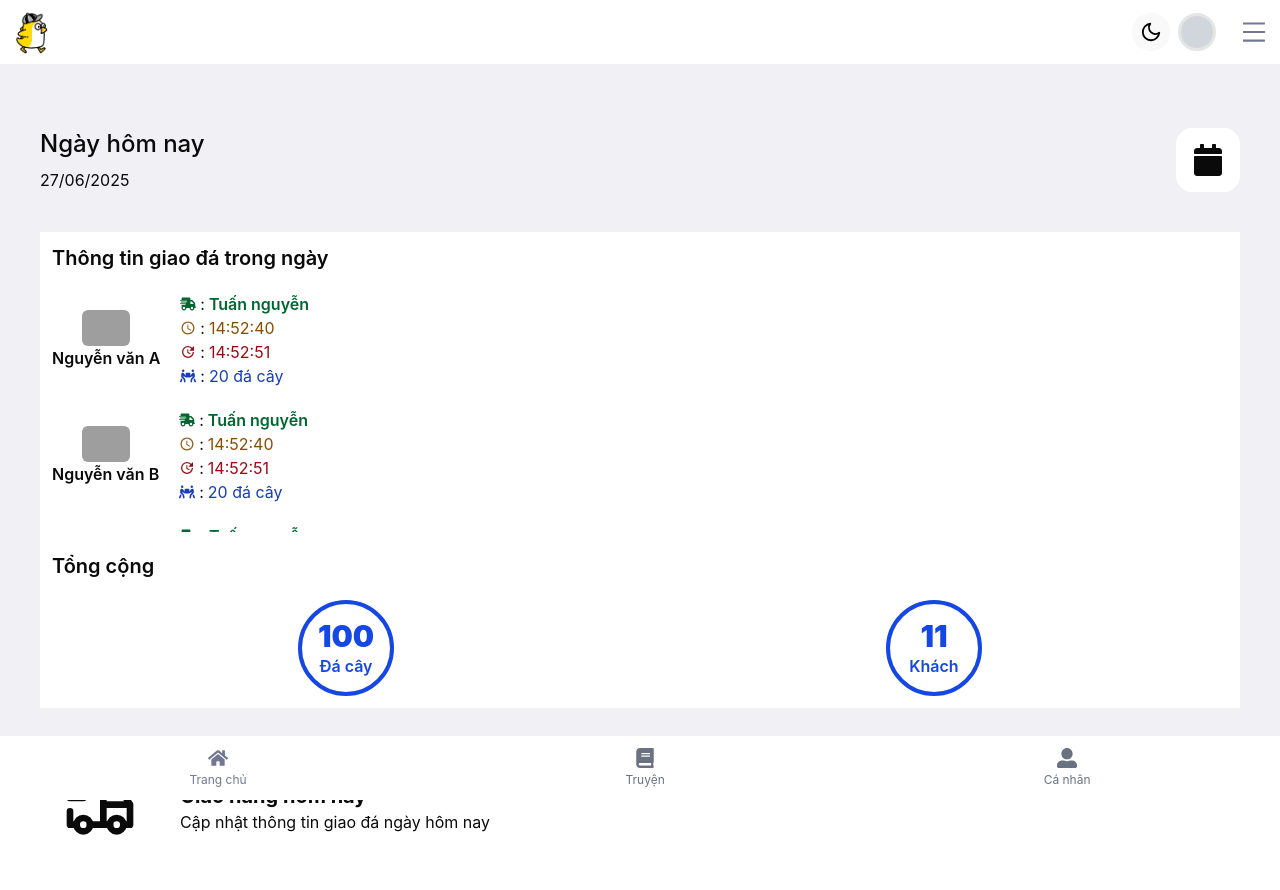
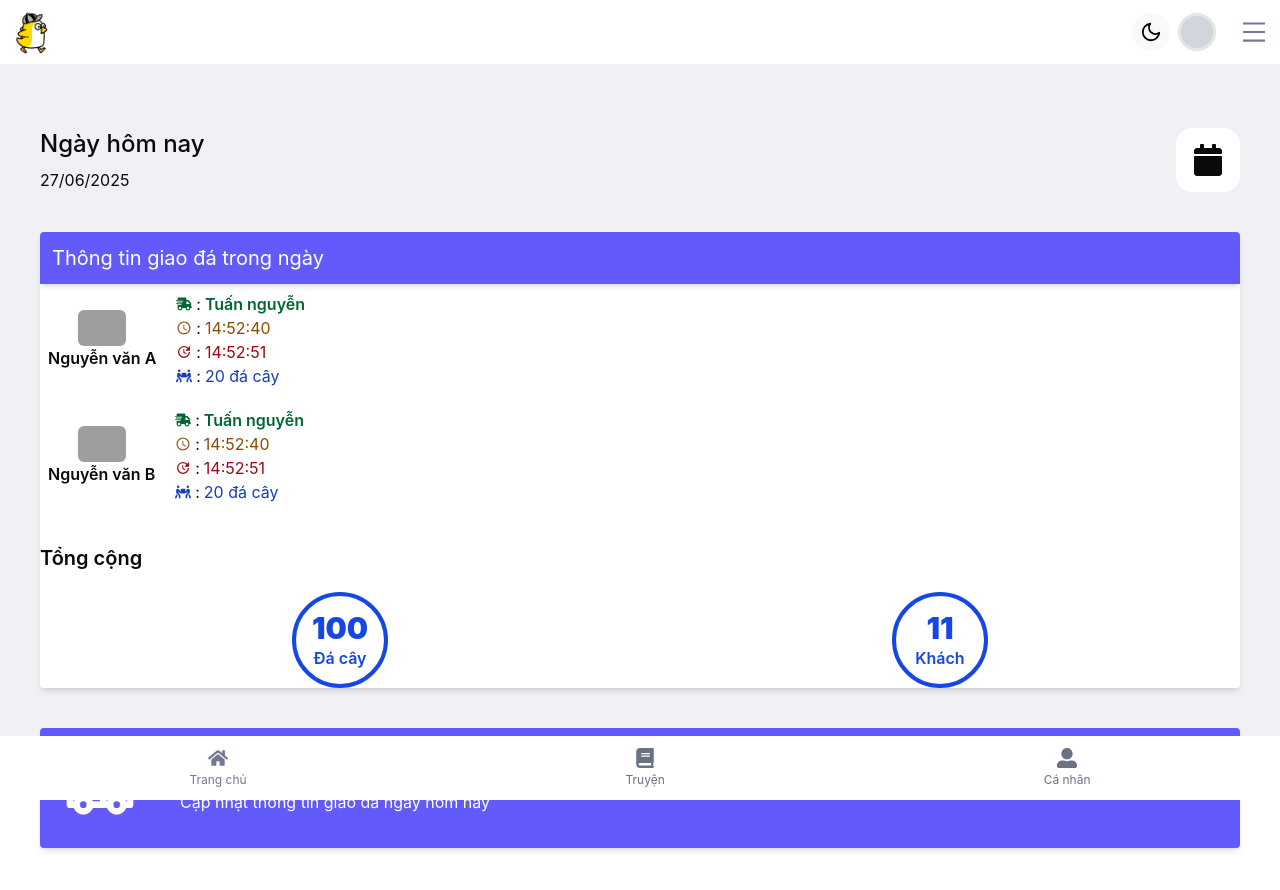
Before and after one commit to tuan0919/personal-app, a React (Vite) app: page / in a window 1280 px wide. Shown: the top 890 px of the page. Built offline with nearby package versions, Linux system fonts and the light colour scheme; grey boxes are pictures that could not be loaded.

Commit message:
small fix

```diff
--- a/src/App.tsx
+++ b/src/App.tsx
@@ -3,6 +3,7 @@
 import Home from "./pages/Home";
 import About from "./pages/About";
 import { SignIn } from "./pages/SignIn";
+import { Attend } from "./pages/Attend";
 
 function App() {
   return (
@@ -11,6 +12,8 @@
         <Route path="/" element={<Home />} />
         <Route path="/sign-in" element={<SignIn />} />
         <Route path="/about" element={<About />} />
+        <Route path="/attend" element={<Attend />} />
+        <Route path="*" element={<div>404 Not Found</div>} />
       </Routes>
     </>
   );
--- /dev/null
+++ b/src/pages/Attend.tsx
@@ -0,0 +1,72 @@
+import BottomNav from "@/components/BottomNav";
+import TopNav from "@/components/TopNav";
+import { Button } from "@/components/ui/button";
+import {
+  Form,
+  FormControl,
+  FormDescription,
+  FormField,
+  FormItem,
+  FormLabel,
+  FormMessage,
+} from "@/components/ui/form";
+import { Input } from "@/components/ui/input";
+import { zodResolver } from "@hookform/resolvers/zod";
+import { useForm } from "react-hook-form";
+import z from "zod";
+
+const formSchema = z.object({
+  username: z.string().min(2, {
+    message: "Username must be at least 2 characters.",
+  }),
+});
+
+export function ProfileForm() {
+  const form = useForm<z.infer<typeof formSchema>>({
+    resolver: zodResolver(formSchema),
+    defaultValues: {
+      username: "",
+    },
+  });
+  function onSubmit(values: z.infer<typeof formSchema>) {
+    // Do something with the form values.
+    // ✅ This will be type-safe and validated.
+    console.log(values);
+  }
+  return (
+    <Form {...form}>
+      <form onSubmit={form.handleSubmit(onSubmit)} className="space-y-8">
+        <FormField
+          control={form.control}
+          name="username"
+          render={({ field }) => (
+            <FormItem>
+              <FormLabel>Username</FormLabel>
+              <FormControl>
+                <Input placeholder="shadcn" {...field} />
+              </FormControl>
+              <FormDescription>
+                This is your public display name.
+              </FormDescription>
+              <FormMessage />
+            </FormItem>
+          )}
+        />
+        <Button type="submit">Submit</Button>
+      </form>
+    </Form>
+  );
+}
+
+export function Attend() {
+  return (
+    <div className="h-[100vh]">
+      <TopNav />
+      <div className="h-16"></div>
+      <div className="mx-10 p-3">
+        <ProfileForm />
+      </div>
+      <BottomNav />
+    </div>
+  );
+}
--- a/src/pages/Home.tsx
+++ b/src/pages/Home.tsx
@@ -6,6 +6,7 @@
 import { IoMdTime } from "react-icons/io";
 import { FaPeopleCarryBox } from "react-icons/fa6";
 import { MdOutlineUpdate } from "react-icons/md";
+import { Link } from "react-router-dom";
 
 export default function Home() {
   return (
@@ -20,12 +21,12 @@
           </div>
           <CalendarChooser />
         </div>
-        <div className="bg-primary p-3">
+        <div className="bg-primary shadow-md rounded overflow-hidden">
           {/* header */}
-          <div className="font-semibold text-xl mb-5">
+          <div className=" text-white text-xl bg-[#625afa] p-3 shadow-md">
             Thông tin giao đá trong ngày
           </div>
-          <div className="flex flex-col gap-5 max-h-[15rem] overflow-scroll">
+          <div className="flex flex-col gap-5 max-h-[15rem] overflow-scroll p-2">
             {Array.of("A", "B", "C", "D", "E", "F", "G").map((v) => (
               <div className="flex gap-5">
                 {/* Thông tin sơ bộ người nhận */}
@@ -76,13 +77,19 @@
             </div>
           </div>
         </div>
-        <div className="bg-primary p-5 flex items-center gap-10">
-          <TbTruckDelivery size={"5rem"} />
-          <div className="">
-            <div className="font-bold text-xl">Giao hàng hôm nay</div>
-            <div>Cập nhật thông tin giao đá ngày hôm nay</div>
+        <Link to={"/attend"}>
+          <div className="bg-[#625afa] p-5 flex items-center gap-10 rounded shadow-md">
+            <TbTruckDelivery size={"5rem"} color="white" />
+            <div className="">
+              <div className="font-semibold text-xl text-white">
+                Giao hàng hôm nay
+              </div>
+              <div className="text-white">
+                Cập nhật thông tin giao đá ngày hôm nay
+              </div>
+            </div>
           </div>
-        </div>
+        </Link>
       </div>
       <div className="h-16"></div>
       <BottomNav />
```
